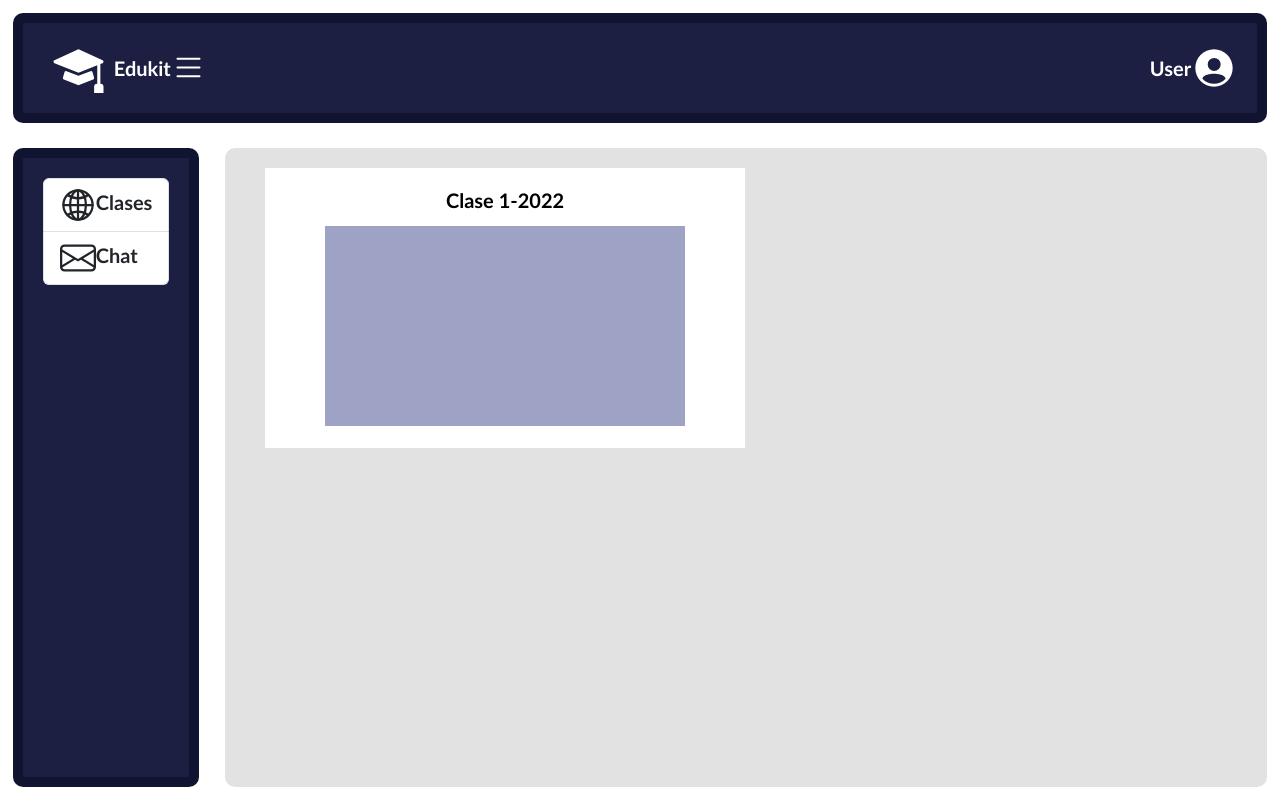
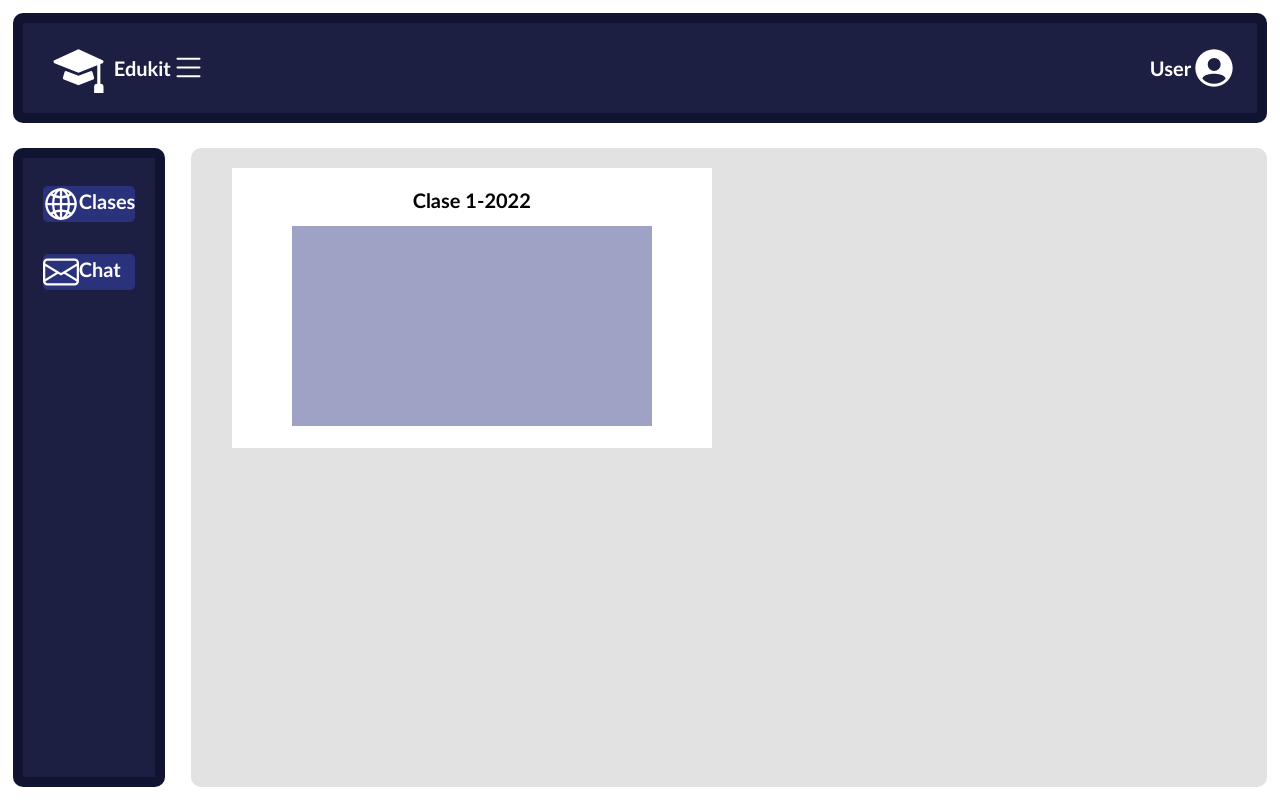
Before and after one commit to Mirco874/TSS_LMS_FE, a React (Create React App) app: page / in a window 1280 px wide. Built offline with nearby package versions, Linux system fonts and the light colour scheme.

Commit message:
fixed error pdf and sidebar

```diff
--- a/src/components/Main/SideBar/SideBar.jsx
+++ b/src/components/Main/SideBar/SideBar.jsx
@@ -9,7 +9,7 @@ const SideBar = () => {
   return (
     <div className={styles.child}>
       <ListGroup vertical>
-        <ListGroup.Item>
+        <ListGroup.Item bsPrefix={styles.list}>
           <svg
             width="36"
             height="36"
@@ -44,7 +44,7 @@ const SideBar = () => {
           </svg>
           Material
   </ListGroup.Item>*/}
-        <ListGroup.Item>
+        <ListGroup.Item bsPrefix={styles.list}>
           <svg
             xmlns="http://www.w3.org/2000/svg"
             width="36"
--- a/src/components/Main/SideBar/SideBar.module.css
+++ b/src/components/Main/SideBar/SideBar.module.css
@@ -13,6 +13,9 @@
     border-radius: 10px;
     border: 10px solid #111431;
 }
-.list-group-item{
-    background-color: #015A94;
+.list{
+    background-color: #2b327c ;
+    margin-bottom: 3vh;
+    margin-top: 1vh;
+    border-radius: 5px;
 }
--- a/src/components/MainDos/Content/Class/Class.jsx
+++ b/src/components/MainDos/Content/Class/Class.jsx
@@ -6,11 +6,18 @@ export const Class = () => {
   return (
     <div className={styles.Class}>
       <p>Clase 1-2023</p>
-      <PDFReader
+      <iframe
+        src="https://firebasestorage.googleapis.com/v0/b/tss2022.appspot.com/o/Cap1.Simulacion%20-%20Un%20enfoque%20Practico%20-%20Raul%20Coss%20Bu.pdf?alt=media&token=d1708525-142a-4a6a-be7a-de8609440981"
+        width="100%"
+        height="700vh"
+        id="cap1"
+        title="intro"
+      ></iframe>
+      {/* <PDFReader
         url={"https://arxiv.org/pdf/quant-ph/0410100.pdf"}
         scale="0.9"
         width="10vh"
-      />
+      /> */}
     </div>
   );
 };
--- a/src/components/MainDos/SideBar/SideBar.jsx
+++ b/src/components/MainDos/SideBar/SideBar.jsx
@@ -9,7 +9,7 @@ const SideBar = () => {
   return (
     <div className={styles.child}>
       <ListGroup vertical>
-        <ListGroup.Item className={styles.clases}>
+        <ListGroup.Item bsPrefix={styles.list}>
           <svg
             width="36"
             height="36"
@@ -44,7 +44,7 @@ const SideBar = () => {
           </svg>
           Material
   </ListGroup.Item> */}
-        <ListGroup.Item>
+        <ListGroup.Item bsPrefix={styles.list}>
           <svg
             xmlns="http://www.w3.org/2000/svg"
             width="36"
--- a/src/components/MainDos/SideBar/SideBar.module.css
+++ b/src/components/MainDos/SideBar/SideBar.module.css
@@ -13,3 +13,9 @@
     border-radius: 10px;
     border: 10px solid #111431;
 }
+.list{
+    background-color: #2b327c ;
+    margin-bottom: 3vh;
+    margin-top: 1vh;
+    border-radius: 5px;
+}
```
